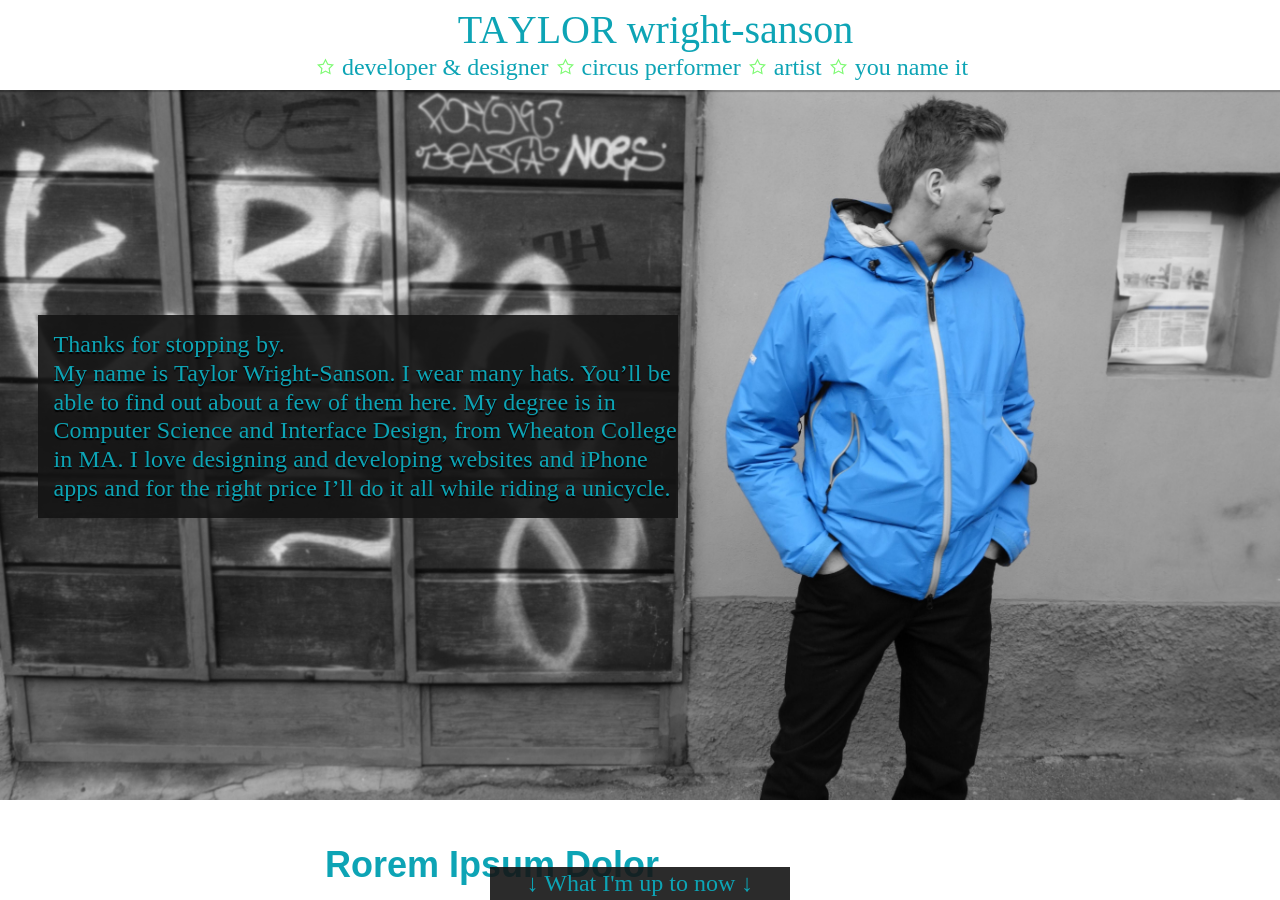
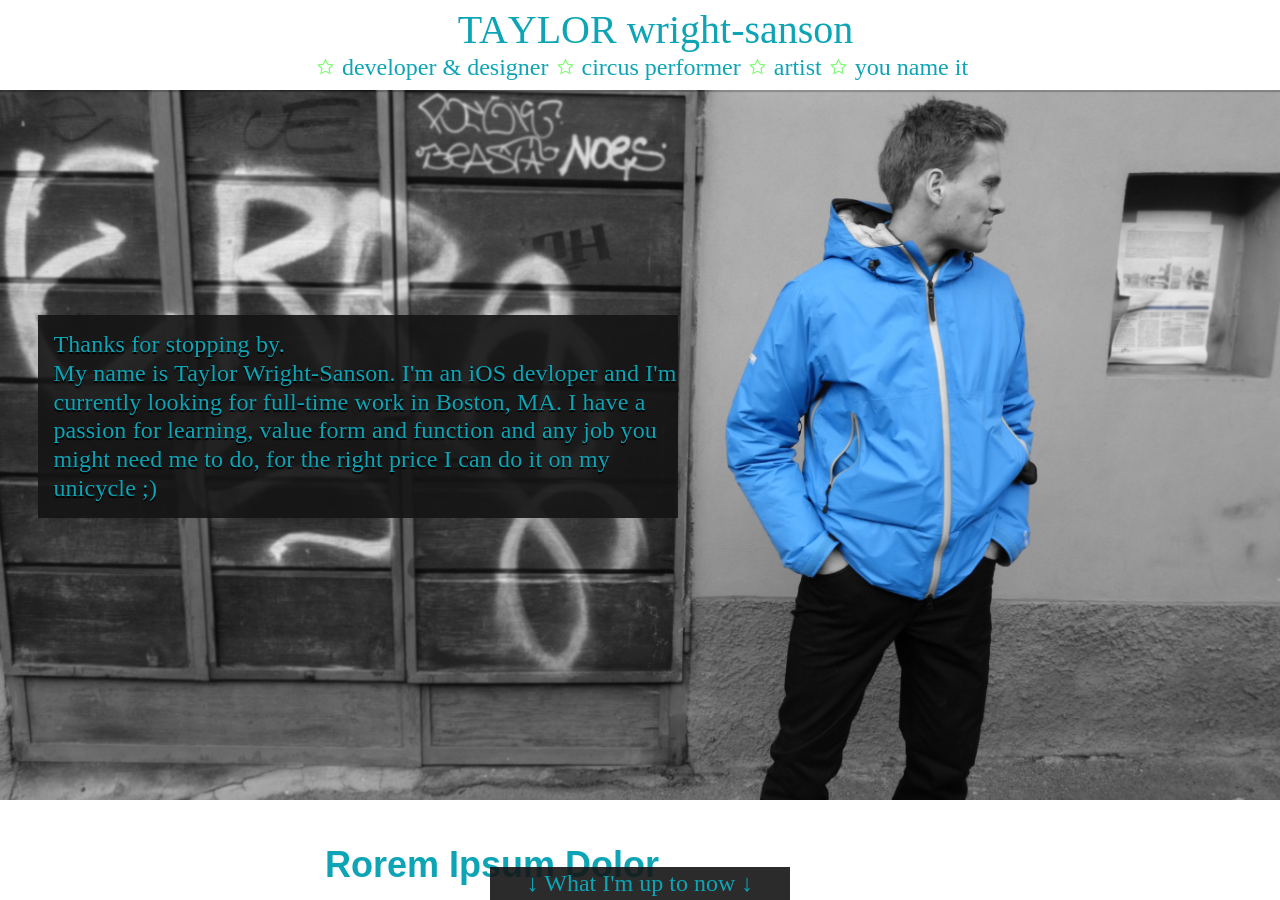
Before and after one commit to Xeaza/xeaza.github.io, a Jekyll site: the page built from index.html, in a window 1280 px wide and 900 px high. Built offline with Jekyll 4.4.1, drawn with Linux system fonts in a browser that asks for light colours.

Commit message:
Updated text on homepage

```diff
--- a/index.html
+++ b/index.html
@@ -4,7 +4,7 @@ layout: post
 
 <div id="main" role="main" class="container">
   <section class="module home parallax parallax-1">
-    <article id="welcome"><p>Thanks for stopping by. <br> My name is Taylor Wright-Sanson. I wear many hats. You’ll be able to find out about a few of them here. My degree is in Computer Science and Interface Design, from Wheaton College in MA. I love designing and developing websites and iPhone apps and for the right price I’ll do it all while riding a unicycle. </p>
+    <article id="welcome"><p>Thanks for stopping by. <br> My name is Taylor Wright-Sanson. I'm an iOS devloper and I'm currently looking for full-time work in Boston, MA. I have a passion for learning, value form and function and any job you might need me to do, for the right price I can do it on my unicycle ;)</p>
     </article>
     <div class="lookHereBox">
      <h2>↓ What I'm up to now ↓</h2>
```
